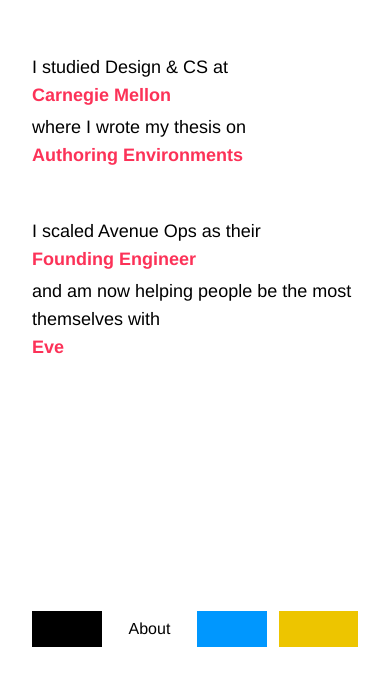
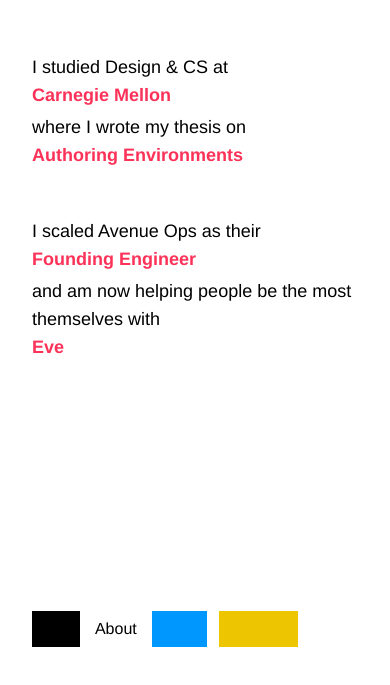
Before and after one commit to maayanalbert/malbert.space, a Next.js app: page /about in a window 390 px wide. Shown: the part 131-816 px from the top of the page. Built offline with nearby package versions, Linux system fonts and the light colour scheme.

Commit message:
Update NavButtons.tsx

```diff
--- a/src/components/NavButtons.tsx
+++ b/src/components/NavButtons.tsx
@@ -16,6 +16,7 @@
         <PageButton page="ABOUT" />
         <PageButton page="CONTACT" />
         <PageButton page="GEOGRAPHY" />
+        <HiddenButton />
       </div>
     </div>
   )
@@ -80,3 +81,33 @@
     </div>
   )
 }
+
+function HiddenButton() {
+  const { route, push } = useRouter()
+
+  const curSpace = routerPathToPage(route)
+
+  // const onPress = () => {
+  //   push(pageToRouterPath(page))
+  // }
+
+  return (
+    <div
+      className={`text-center py-1.5 cursor-pointer relative
+      sm:w-28 w-full text-base group bg-black`}
+      // onClick={onPress}
+    >
+      <p
+        className={`top-0 right-0 absolute h-full ${"w-full"}
+           transition-all ease-out group-hover:w-0`}
+        style={{ backgroundColor: "white" }}
+      />
+      <p // TODO: find out why this shows up as below the background color when it's not absolute
+        className="top-0 h-full w-full"
+        style={{ color: "white" }}
+      >
+        {"???"}
+      </p>
+    </div>
+  )
+}
```
